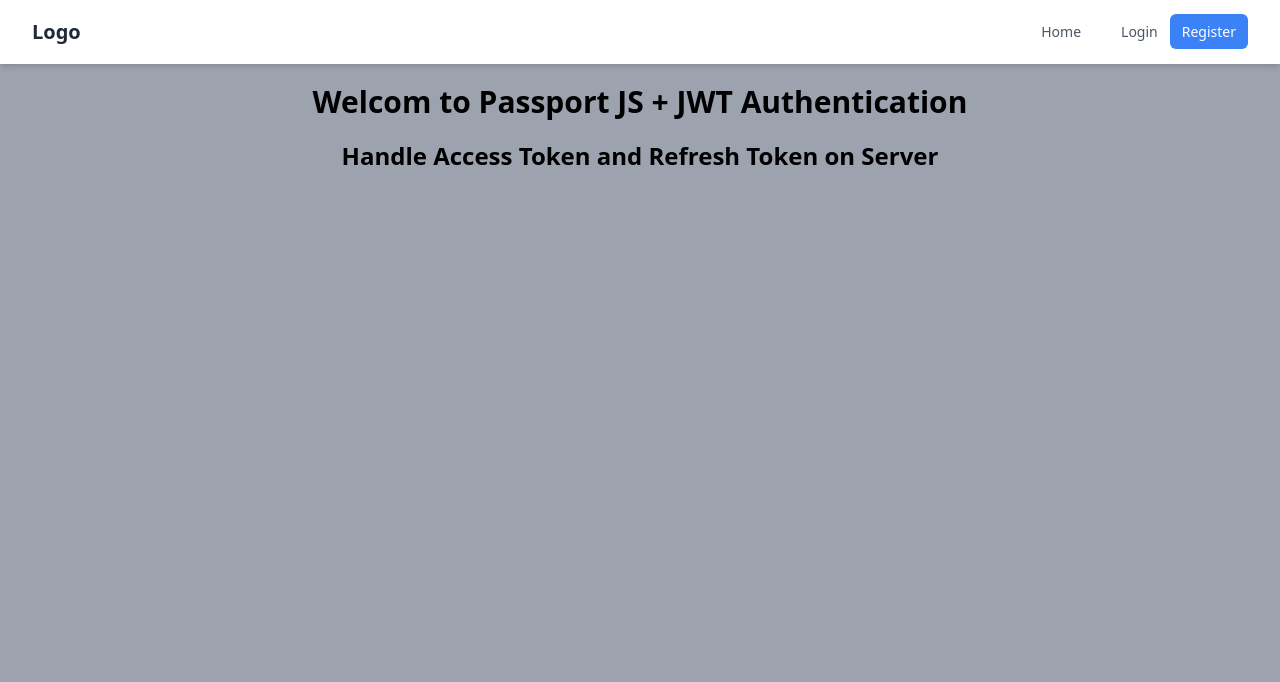
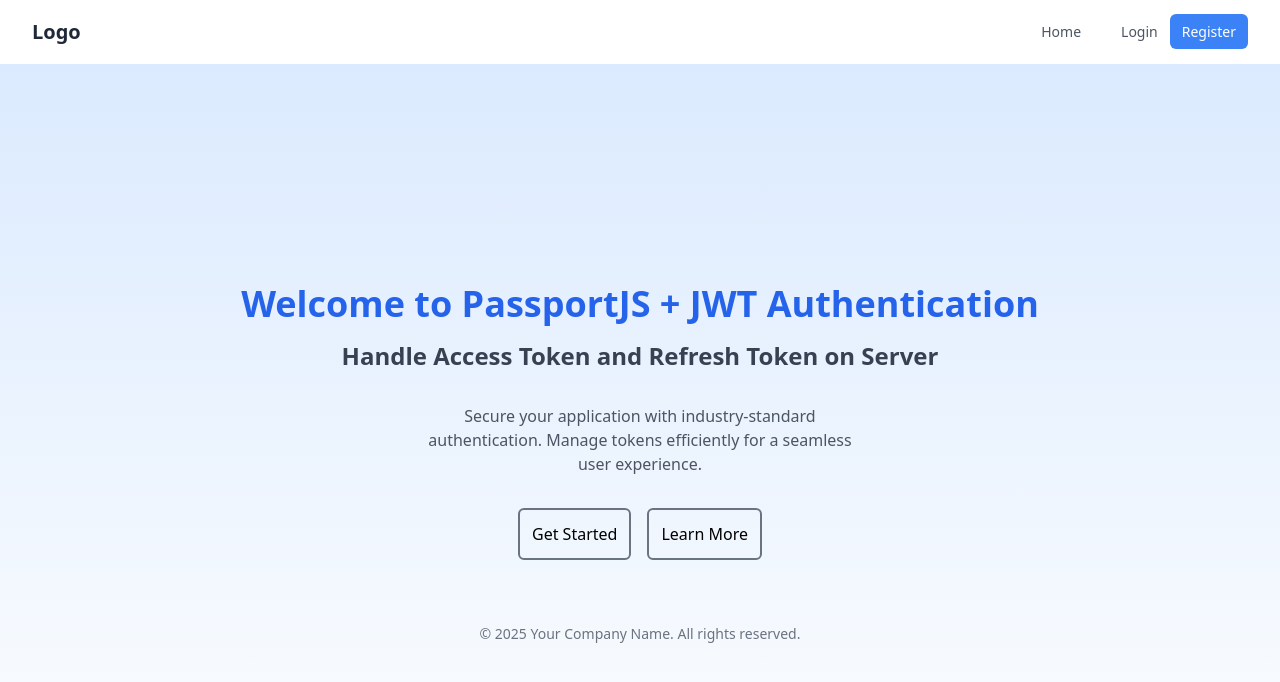
Before and after one commit to AnuragSamarth/MENN-Auth-Project, a Next.js app in the folder frontend/: page / in a window 1280 px wide. Shown: the top 682 px of the page. Built offline with nearby package versions, Linux system fonts and the light colour scheme.

Commit message:
home page is ready.

```diff
--- a/frontend/src/app/page.js
+++ b/frontend/src/app/page.js
@@ -1,8 +1,27 @@
+import Link from "next/link";
+
 export default function Home() {
   return (
-    <>
-     <h2 className="text-3xl font-bold text-center p-5" >Welcom to Passport JS + JWT Authentication</h2>
-     <h3 className="text-2xl font-bold text-center">Handle Access Token and Refresh Token on Server</h3>
-    </>
+    <div className="min-h-screen flex flex-col items-center justify-center bg-gradient-to-b from-blue-100 to-white">
+      <main className="text-center px-4">
+        <h1 className="text-4xl font-bold mb-4 text-blue-600">Welcome to PassportJS + JWT Authentication</h1>
+        <h2 className="text-2xl font-semibold mb-8 text-gray-700">Handle Access Token and Refresh Token on Server</h2>
+        <p className="mb-8 text-gray-600 max-w-md mx-auto">
+          Secure your application with industry-standard authentication. Manage tokens efficiently for a seamless user
+          experience.
+        </p>
+        <div className="space-x-4">
+          <button asChild className="border-2 border-gray-500 rounded-md p-3">
+            <Link href="/account/login">Get Started</Link>
+          </button>
+          <button asChild className="border-2 border-gray-500 rounded-md p-3">
+            <Link href="/">Learn More</Link>
+          </button>
+        </div>
+      </main>
+      <footer className="mt-16 text-sm text-gray-500">
+        © {new Date().getFullYear()} Your Company Name. All rights reserved.
+      </footer>
+    </div>
   );
 }
```
